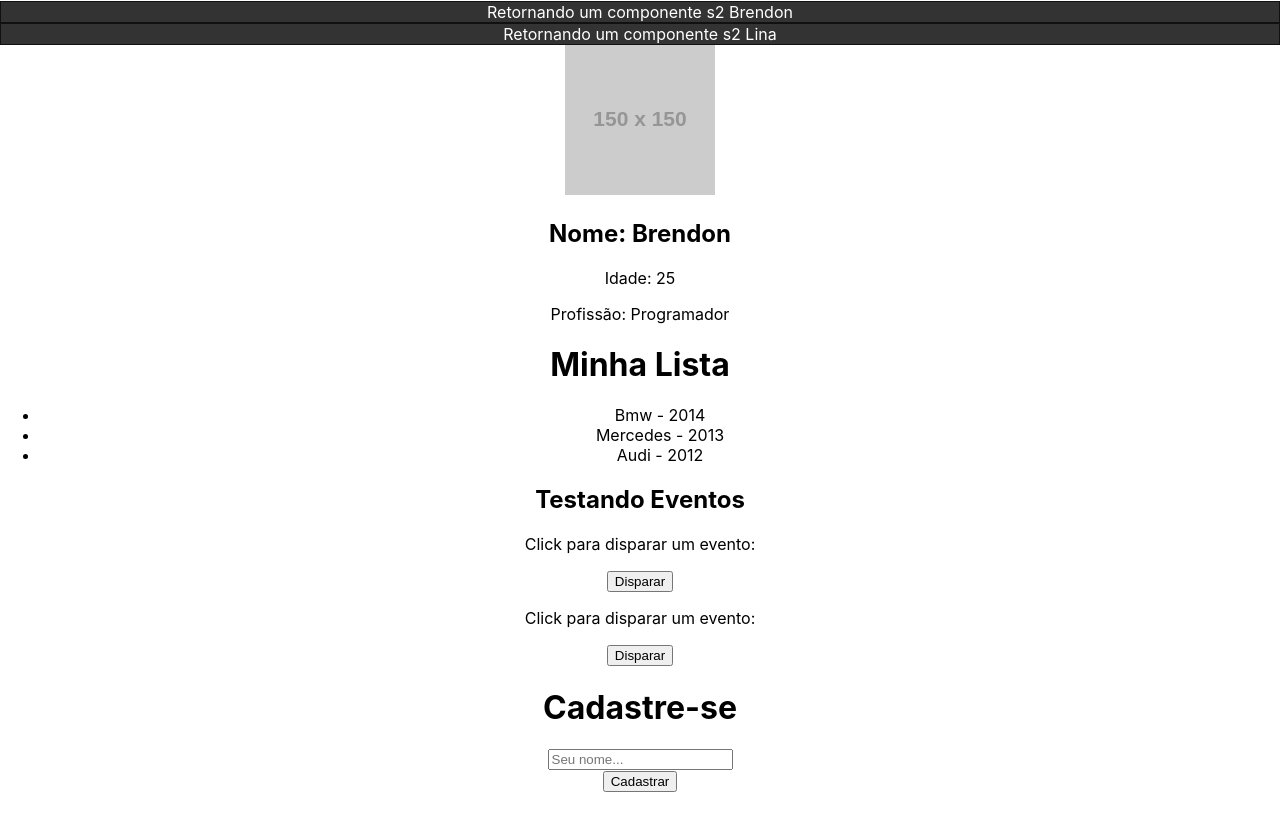
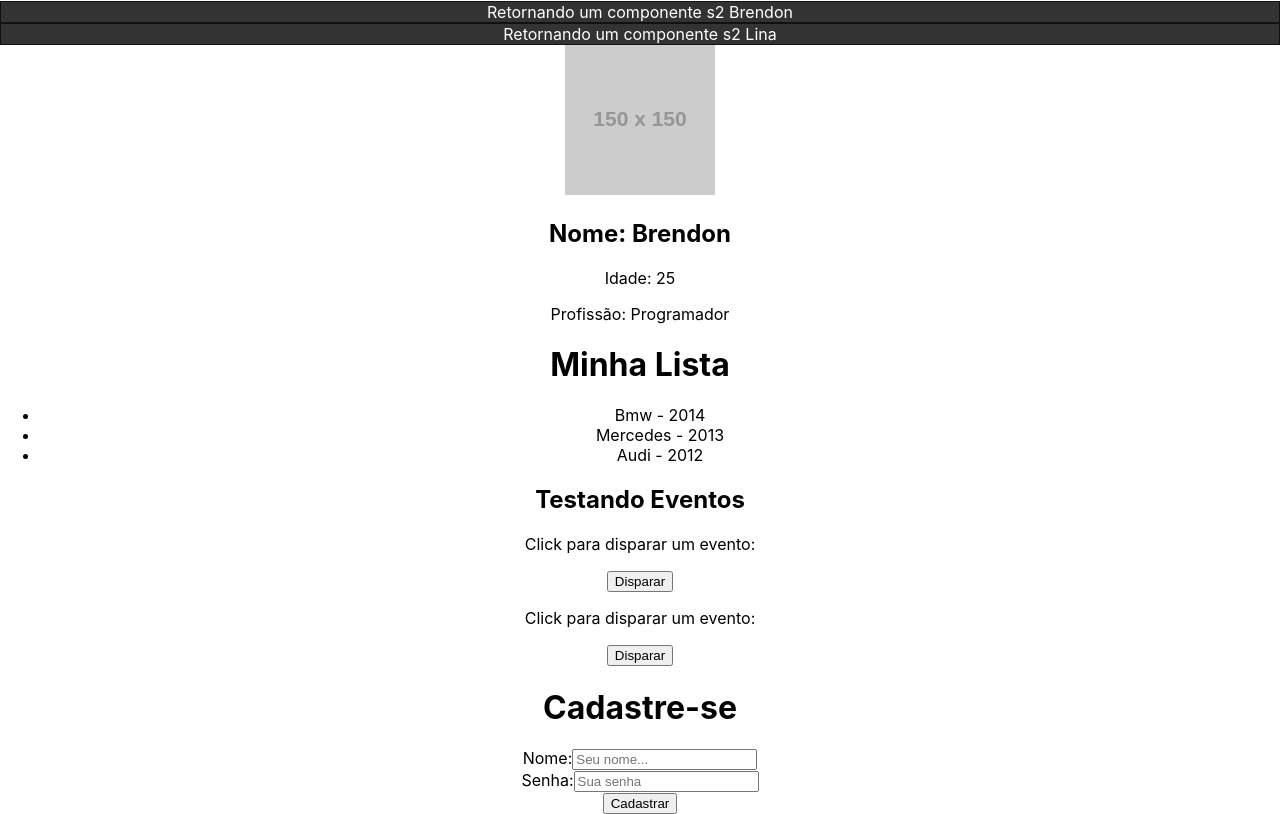
Before and after one commit to BrendonLina/React-before-site, a React (Create React App) app: page / in a window 1280 px wide. Shown: the part 447-1261 px from the top of the page. Before the commit the page ends 1239 px from the top, so only its background shows below. Built offline with nearby package versions, Linux system fonts and the light colour scheme.

Commit message:
form, useState , onChange

```diff
--- a/src/components/Form.js
+++ b/src/components/Form.js
@@ -1,16 +1,36 @@
+import {useState} from 'react';
+
 function Form(){
 
     function cadastrarUsuario(e){
         e.preventDefault();
-        alert('Cadastrado !')
+        console.log(`O usuario ${name} foi cadastrado com a senha ${password}`)
+
     }
+
+    const [name,setName] = useState()
+    const [password,setPassword] = useState()
+
 
     return(
         <div>
             <h1>Cadastre-se</h1>
                 <form onSubmit={cadastrarUsuario}>
                     <div>
-                        <input type="text" placeholder="Seu nome..." />
+                        <label htmlFor="name">Nome:</label>
+                        <input type="text"
+                        id="name"
+                        name="name"
+                        placeholder="Seu nome..."
+                        onChange={(e) => setName(e.target.value)} />
+                    </div>
+                    <div>
+                        <label htmlFor="password">Senha:</label>
+                        <input type="password"
+                        id="password"
+                        name="password"
+                        placeholder="Sua senha"
+                        onChange={(e) => setPassword(e.target.value)}/>
                     </div>
                     <div>
                         <input type="submit" value="Cadastrar" />
```
